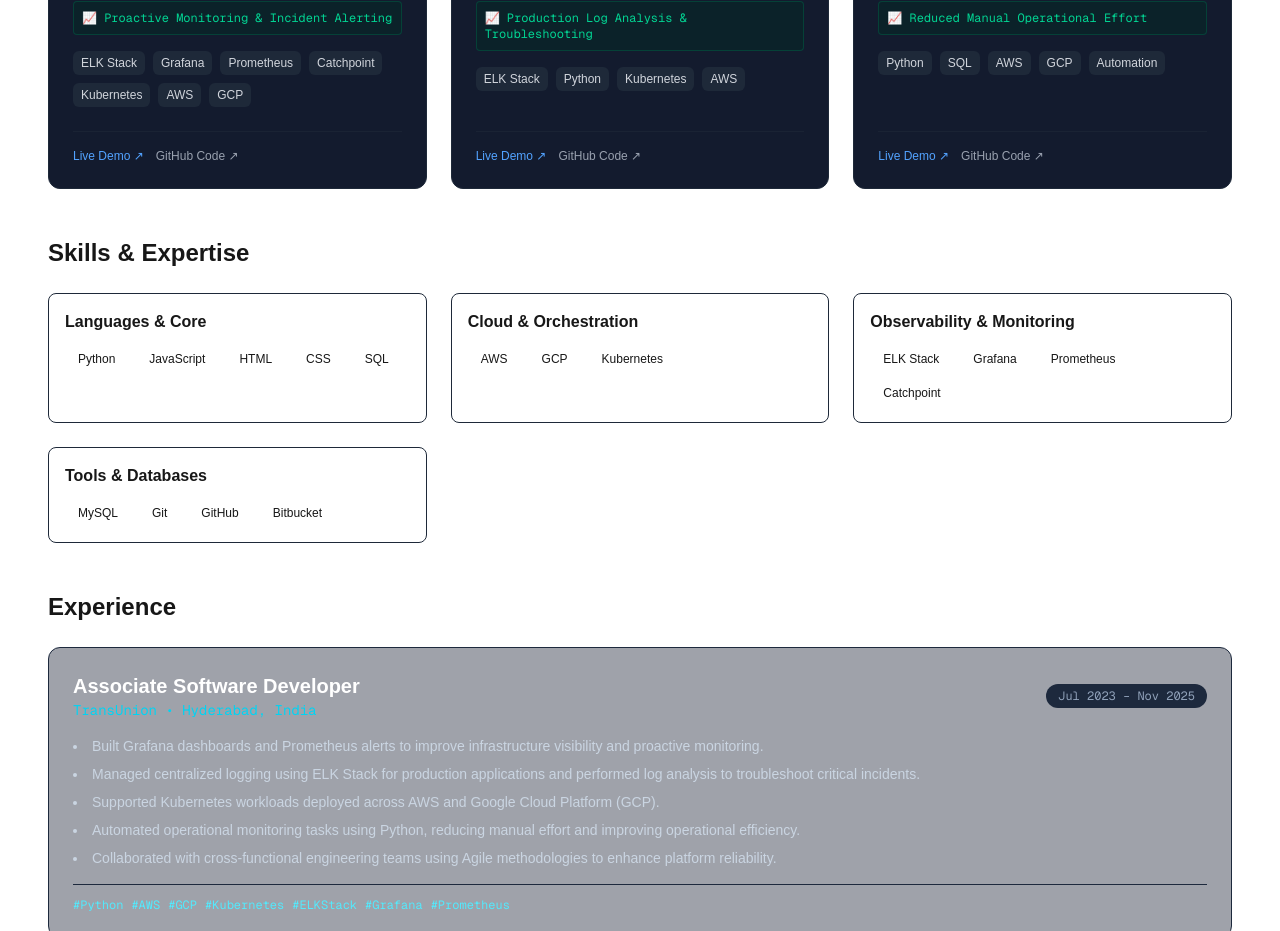
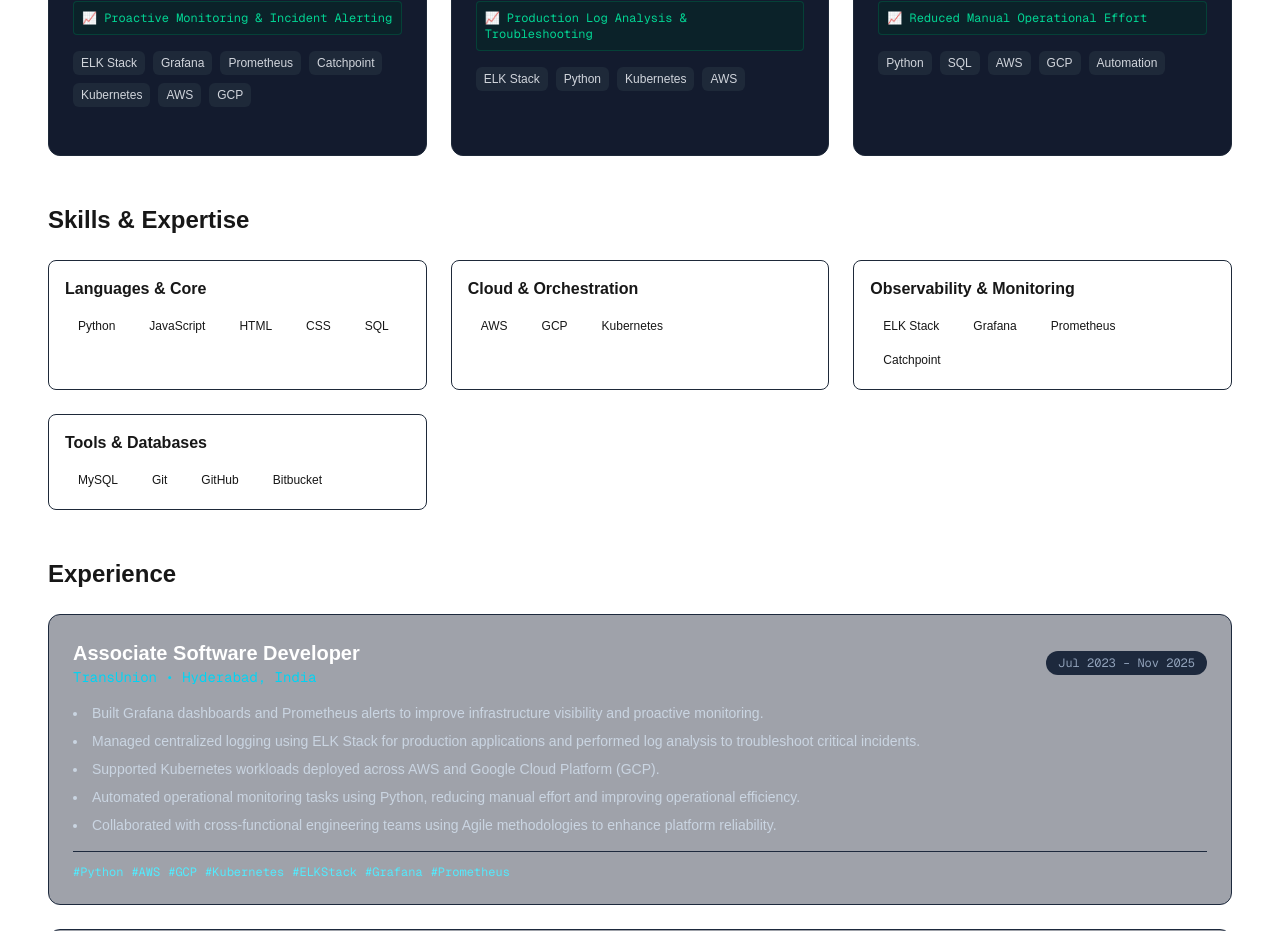
Before and after one commit to jahnaviw2/my-portfolio, a Next.js app: page /my-portfolio/ in a window 1280 px wide. Shown: the part 1320-2251 px from the top of the page. Built offline with nearby package versions, Linux system fonts and the light colour scheme.

Commit message:
removed unsed tags

```diff
--- a/app/page.tsx
+++ b/app/page.tsx
@@ -125,7 +125,7 @@
                 </div>
               </div>
 
-              <div className="flex items-center gap-3 pt-4 border-t border-gray-800/60">
+              {/* <div className="flex items-center gap-3 pt-4 border-t border-gray-800/60">
                 <a
                   href={project.liveDemoUrl}
                   target="_blank"
@@ -142,7 +142,7 @@
                 >
                   GitHub Code ↗
                 </a>
-              </div>
+              </div> */}
             </div>
           ))}
         </div>
```
